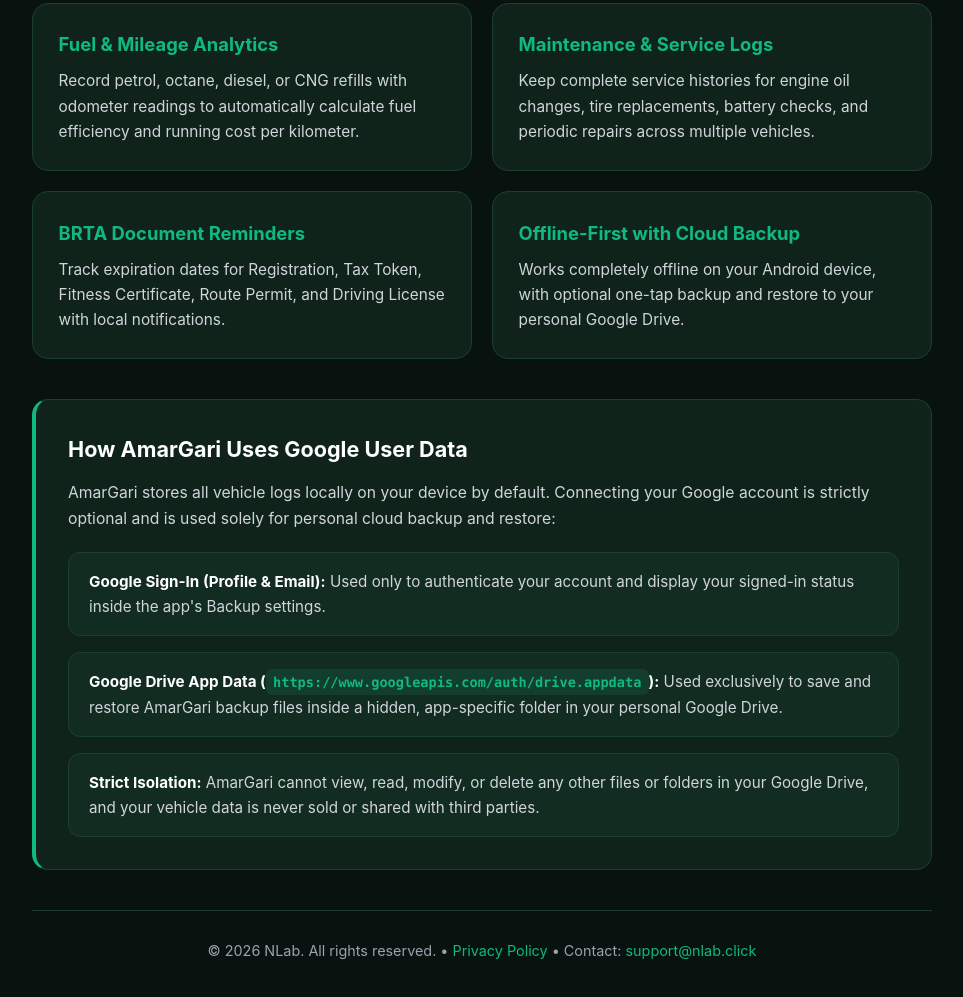
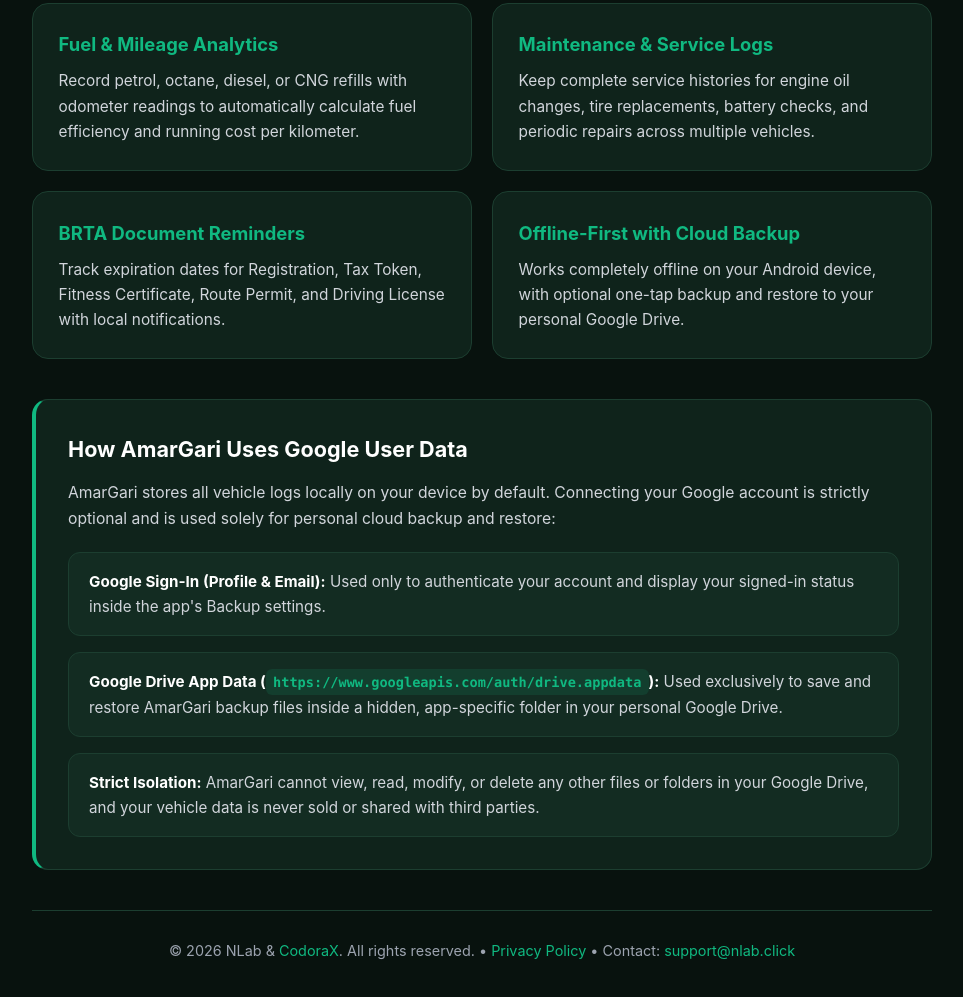
Before and after one commit to samiulfaysal/AmarGari-Web, a plain HTML site: page index.html in a window 1280 px wide. Shown: the part 548-1545 px from the top of the page, without its empty margins (158-1121 px from the left). Drawn offline with Linux system fonts and the light colour scheme.

Commit message:
Update copyright info

```diff
--- a/index.html
+++ b/index.html
@@ -298,7 +298,7 @@
 
     <footer>
       <p>
-        &copy; 2026 NLab. All rights reserved. &bull;
+        &copy; 2026 NLab & <a href="https://codorax.com/?ref=amargari"> CodoraX</a>. All rights reserved. &bull;
         <a href="/privecy-policy">Privacy Policy</a> &bull;
         Contact: <a href="mailto:support@nlab.click">support@nlab.click</a>
       </p>
```
